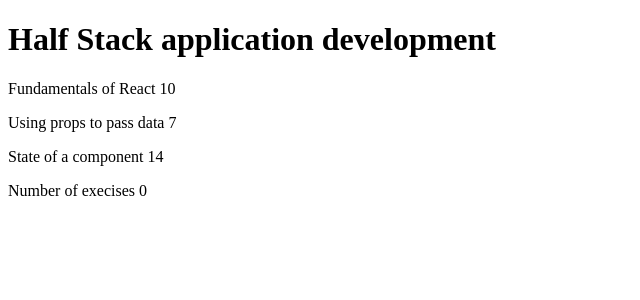
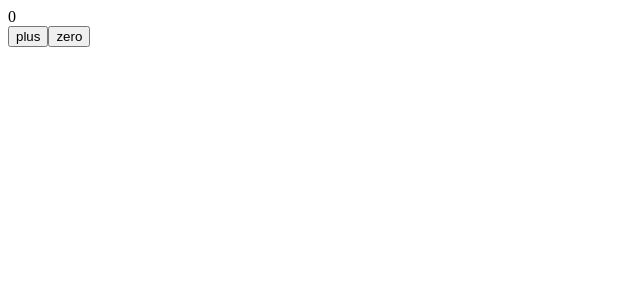
Before and after one commit to samly100405/fullstack_open, a React (Vite) app in the folder part1/: page / in a window 1280 px wide. Shown: the top 300 px of the page, without its empty margins (0-640 px from the left). Built offline with nearby package versions, Linux system fonts and the light colour scheme.

Commit message:
e 1.4 1.5

```diff
--- a/part1/src/App.jsx
+++ b/part1/src/App.jsx
@@ -1,57 +1,24 @@
-const Header = ({ course }) => {
+import { useState } from "react"
+
+const App = () => {
+  const [ counter, setCounter ] = useState(0)
+
+  const increaseByOne = () => setCounter(counter + 1)
+
+  const setToZero = () => setCounter(0)
+
   return (
-    <h1>{course}</h1>
-  )
-}
+    <div>
+      <div>{counter}</div>
 
-const Content = ({ parts }) => {
-  return (
-    <div className="content">
-      {
-        parts.map(
-          (elem, index) => <Part name={elem.name} exercises={elem.exercises} key={index} />
-        )
-      }
+      <button onClick={increaseByOne}>
+        plus
+      </button>
+
+      <button onClick={setToZero}>
+        zero
+      </button>
     </div>
   )
 }
-
-const Part = ({ name, exercises }) => {
-  return (
-    <p>{name} {exercises}</p>
-  )
-}
-
-const Total = ({ parts }) => {
-  return (
-    <p>Number of execises {parts.reduce((elem)=>elem, 0)}</p>
-  )
-}
-const App = () => {
-  const course = 'Half Stack application development'
-
-  const parts = [
-    {
-      name: 'Fundamentals of React',
-      exercises: 10
-    },
-    {
-      name: 'Using props to pass data',
-      exercises: 7
-    },
-    {
-      name: 'State of a component',
-      exercises: 14
-    }
-  ]
-
-  return (
-    <div>
-      <Header course={course}/>
-      <Content parts={parts} />
-      <Total parts={parts} />
-    </div>
-  )
-}
-
 export default App
```
